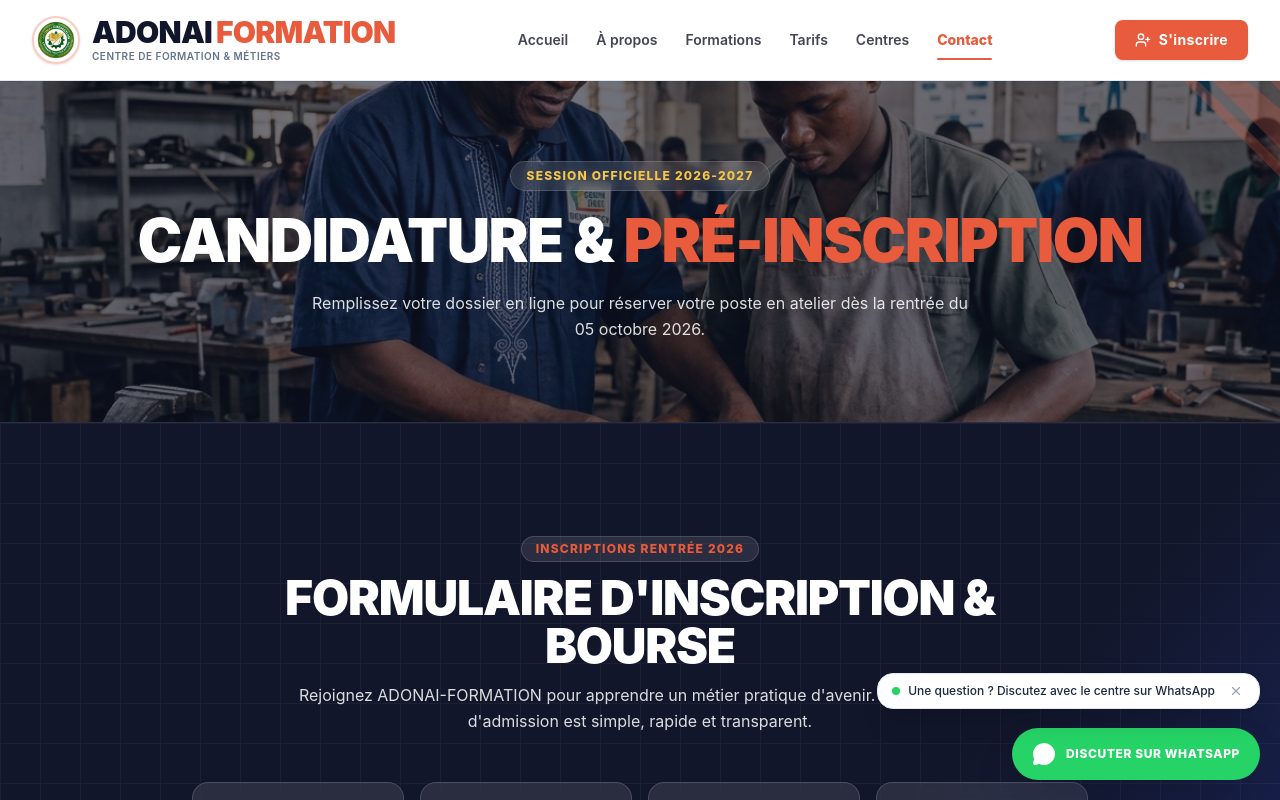
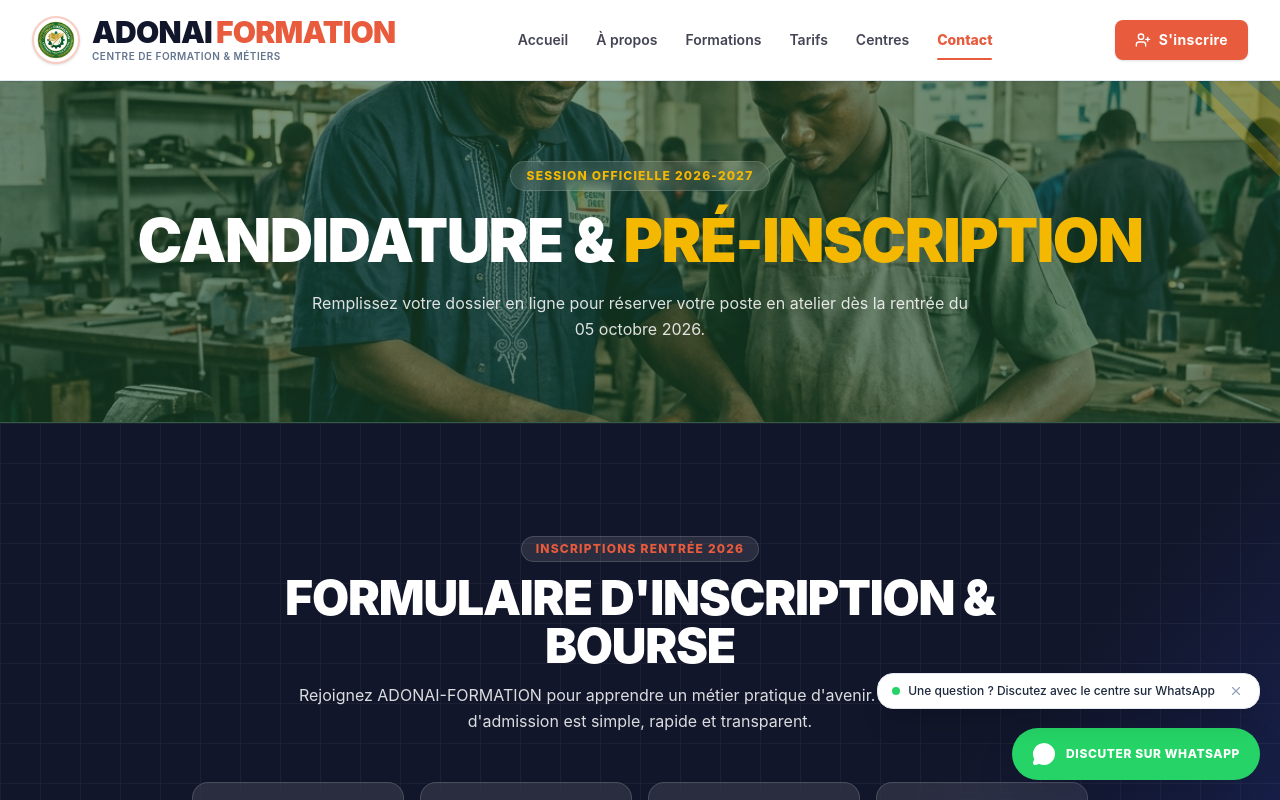
Before and after one commit to olabrayane5-stack/adonai-formation, a React (Vite) app: page / in a window 1280 px wide. Both pictures are taken after a click on the button "S'inscrire". Shown: the top 800 px of the page. Built offline with nearby package versions, Linux system fonts and the light colour scheme.

Commit message:
Update background colors and text styles in App.tsx

```diff
--- a/src/App.tsx
+++ b/src/App.tsx
@@ -76,7 +76,7 @@
   };
 
   return (
-    <div className="min-h-screen flex flex-col bg-[#EEF0FA] text-[#14162B] font-sans antialiased selection:bg-[#E85B3D] selection:text-white">
+    <div className="min-h-screen flex flex-col bg-[#F1F7F2] text-[#1B4D2E] font-sans antialiased selection:bg-[#F5B800] selection:text-[#1B4D2E]">
       {/* Header Sticky avec navigation entre les pages */}
       <Header
         currentPage={currentPage}
@@ -107,8 +107,8 @@
         {/* 4.3 PAGE FORMATIONS : Grille des 12 filières avec bandeau photo, filtre interactif & modale */}
         {currentPage === 'filieres' && (
           <div>
-            {/* Bandeau d'en-tête de page bleu marine quasi noir #12162A avec photo à faible opacité et triangles corail */}
-            <div className="relative bg-[#12162A] text-white py-20 px-4 sm:px-6 lg:px-8 overflow-hidden border-b border-white/10">
+            {/* Bandeau d'en-tête de page bleu marine quasi noir #1B4D2E avec photo à faible opacité et triangles corail */}
+            <div className="relative bg-[#1B4D2E] text-white py-20 px-4 sm:px-6 lg:px-8 overflow-hidden border-b border-white/10">
               <div className="absolute inset-0 opacity-40 pointer-events-none">
                 <img
                   src={IMAGES.workshopCouture}
@@ -117,17 +117,17 @@
                 />
               </div>
               {/* Motif géométrique corail discret dans un coin (triangles) */}
-              <svg className="absolute -top-6 -right-6 w-36 h-36 opacity-25 pointer-events-none text-[#E85B3D]" viewBox="0 0 100 100" fill="currentColor" aria-hidden="true">
+              <svg className="absolute -top-6 -right-6 w-36 h-36 opacity-25 pointer-events-none text-[#F5B800]" viewBox="0 0 100 100" fill="currentColor" aria-hidden="true">
                 <polygon points="100,0 60,0 100,40" />
                 <polygon points="100,50 40,0 20,0 100,80" />
                 <polygon points="100,90 10,0 0,0 100,100" />
               </svg>
               <div className="max-w-5xl mx-auto relative z-10 text-center space-y-3">
-                <span className="text-xs uppercase tracking-widest font-extrabold text-[#F5C64B] bg-white/10 px-4 py-1.5 rounded-full inline-block border border-white/15 backdrop-blur-sm">
+                <span className="text-xs uppercase tracking-widest font-extrabold text-[#F5B800] bg-white/10 px-4 py-1.5 rounded-full inline-block border border-white/15 backdrop-blur-sm">
                   Catalogue Officiel Rentrée 2026
                 </span>
                 <h1 className="text-4xl sm:text-6xl font-black font-display text-white uppercase tracking-tight leading-tight">
-                  Nos 12 Filières <span className="text-[#E85B3D]">d'Atelier</span>
+                  Nos 12 Filières <span className="text-[#F5B800]">d'Atelier</span>
                 </h1>
                 <p className="mt-3 text-white/85 max-w-2xl mx-auto text-sm sm:text-base font-normal leading-relaxed">
                   Découvrez nos formations pratiques en conditions réelles d'atelier. Choisissez votre métier d'avenir et devenez un expert reconnu.
@@ -146,8 +146,8 @@
         {/* 4.4 PAGE TARIFS : Grille tarifaire, Bourses, Simulateur & FAQ en accordéon animé */}
         {currentPage === 'tarifs' && (
           <div>
-            {/* Bandeau d'en-tête bleu marine quasi noir #12162A avec photo et motif corail */}
-            <div className="relative bg-[#12162A] text-white py-20 px-4 sm:px-6 lg:px-8 overflow-hidden border-b border-white/10">
+            {/* Bandeau d'en-tête bleu marine quasi noir #1B4D2E avec photo et motif corail */}
+            <div className="relative bg-[#1B4D2E] text-white py-20 px-4 sm:px-6 lg:px-8 overflow-hidden border-b border-white/10">
               <div className="absolute inset-0 opacity-40 pointer-events-none">
                 <img
                   src={IMAGES.heroBrightStudents}
@@ -156,17 +156,17 @@
                 />
               </div>
               {/* Motif géométrique corail discret dans un coin (triangles) */}
-              <svg className="absolute -top-6 -right-6 w-36 h-36 opacity-25 pointer-events-none text-[#E85B3D]" viewBox="0 0 100 100" fill="currentColor" aria-hidden="true">
+              <svg className="absolute -top-6 -right-6 w-36 h-36 opacity-25 pointer-events-none text-[#F5B800]" viewBox="0 0 100 100" fill="currentColor" aria-hidden="true">
                 <polygon points="100,0 60,0 100,40" />
                 <polygon points="100,50 40,0 20,0 100,80" />
                 <polygon points="100,90 10,0 0,0 100,100" />
               </svg>
               <div className="max-w-5xl mx-auto relative z-10 text-center space-y-3">
-                <span className="text-xs uppercase tracking-widest font-extrabold text-[#F5C64B] bg-white/10 px-4 py-1.5 rounded-full inline-block border border-white/15 backdrop-blur-sm">
+                <span className="text-xs uppercase tracking-widest font-extrabold text-[#F5B800] bg-white/10 px-4 py-1.5 rounded-full inline-block border border-white/15 backdrop-blur-sm">
                   Transparence & Égalité des Chances
                 </span>
                 <h1 className="text-4xl sm:text-6xl font-black font-display text-white uppercase tracking-tight leading-tight">
-                  Tarifs & Programme de <span className="text-[#E85B3D]">1500 Bourses</span>
+                  Tarifs & Programme de <span className="text-[#F5B800]">1500 Bourses</span>
                 </h1>
                 <p className="mt-3 text-white/85 max-w-2xl mx-auto text-sm sm:text-base font-normal leading-relaxed">
                   Investissez sereinement dans votre avenir grâce à des tarifs justes et un échelonnement souple des paiements.
@@ -184,8 +184,8 @@
         {/* 4.5 PAGE CENTRES : 3 sous-sections complètes, photos de fond & carte Maps */}
         {currentPage === 'centres' && (
           <div>
-            {/* Bandeau d'en-tête de page bleu marine quasi noir #12162A avec triangles corail */}
-            <div className="relative bg-[#12162A] text-white py-20 px-4 sm:px-6 lg:px-8 overflow-hidden border-b border-white/10">
+            {/* Bandeau d'en-tête de page bleu marine quasi noir #1B4D2E avec triangles corail */}
+            <div className="relative bg-[#1B4D2E] text-white py-20 px-4 sm:px-6 lg:px-8 overflow-hidden border-b border-white/10">
               <div className="absolute inset-0 opacity-40 pointer-events-none">
                 <img
                   src={IMAGES.centerPortoNovo}
@@ -194,17 +194,17 @@
                 />
               </div>
               {/* Motif géométrique corail discret dans un coin (triangles) */}
-              <svg className="absolute -top-6 -right-6 w-36 h-36 opacity-25 pointer-events-none text-[#E85B3D]" viewBox="0 0 100 100" fill="currentColor" aria-hidden="true">
+              <svg className="absolute -top-6 -right-6 w-36 h-36 opacity-25 pointer-events-none text-[#F5B800]" viewBox="0 0 100 100" fill="currentColor" aria-hidden="true">
                 <polygon points="100,0 60,0 100,40" />
                 <polygon points="100,50 40,0 20,0 100,80" />
                 <polygon points="100,90 10,0 0,0 100,100" />
               </svg>
               <div className="max-w-5xl mx-auto relative z-10 text-center space-y-3">
-                <span className="text-xs uppercase tracking-widest font-extrabold text-[#F5C64B] bg-white/10 px-4 py-1.5 rounded-full inline-block border border-white/15 backdrop-blur-sm">
+                <span className="text-xs uppercase tracking-widest font-extrabold text-[#F5B800] bg-white/10 px-4 py-1.5 rounded-full inline-block border border-white/15 backdrop-blur-sm">
                   Infrastructures Pédagogiques
                 </span>
                 <h1 className="text-4xl sm:text-6xl font-black font-display text-white uppercase tracking-tight leading-tight">
-                  Nos 3 Campus au <span className="text-[#E85B3D]">Bénin</span>
+                  Nos 3 Campus au <span className="text-[#F5B800]">Bénin</span>
                 </h1>
                 <p className="mt-3 text-white/85 max-w-2xl mx-auto text-sm sm:text-base font-normal leading-relaxed">
                   Des ateliers spacieux et modernes à <strong>Porto-Novo</strong> (siège historique), <strong>Cotonou</strong> et <strong>Parakou</strong>.
@@ -219,7 +219,7 @@
         {/* 4.6 PAGE CONTACT / INSCRIPTION : Explication 4 étapes & formulaire complet */}
         {currentPage === 'inscription' && (
           <div>
-            <div className="relative bg-[#12162A] text-white py-20 px-4 sm:px-6 lg:px-8 overflow-hidden border-b border-white/10">
+            <div className="relative bg-[#1B4D2E] text-white py-20 px-4 sm:px-6 lg:px-8 overflow-hidden border-b border-white/10">
               <div className="absolute inset-0 opacity-40 pointer-events-none">
                 <img
                   src={IMAGES.trainerMentor}
@@ -228,17 +228,17 @@
                 />
               </div>
               {/* Motif géométrique corail discret dans un coin (triangles) */}
-              <svg className="absolute -top-6 -right-6 w-36 h-36 opacity-25 pointer-events-none text-[#E85B3D]" viewBox="0 0 100 100" fill="currentColor" aria-hidden="true">
+              <svg className="absolute -top-6 -right-6 w-36 h-36 opacity-25 pointer-events-none text-[#F5B800]" viewBox="0 0 100 100" fill="currentColor" aria-hidden="true">
                 <polygon points="100,0 60,0 100,40" />
                 <polygon points="100,50 40,0 20,0 100,80" />
                 <polygon points="100,90 10,0 0,0 100,100" />
               </svg>
               <div className="max-w-5xl mx-auto relative z-10 text-center space-y-3">
-                <span className="text-xs uppercase tracking-widest font-extrabold text-[#F5C64B] bg-white/10 px-4 py-1.5 rounded-full inline-block border border-white/15 backdrop-blur-sm">
+                <span className="text-xs uppercase tracking-widest font-extrabold text-[#F5B800] bg-white/10 px-4 py-1.5 rounded-full inline-block border border-white/15 backdrop-blur-sm">
                   Session Officielle 2026-2027
                 </span>
                 <h1 className="text-4xl sm:text-6xl font-black font-display text-white uppercase tracking-tight leading-tight">
-                  Candidature & <span className="text-[#E85B3D]">Pré-Inscription</span>
+                  Candidature & <span className="text-[#F5B800]">Pré-Inscription</span>
                 </h1>
                 <p className="mt-3 text-white/85 max-w-2xl mx-auto text-sm sm:text-base font-normal leading-relaxed">
                   Remplissez votre dossier en ligne pour réserver votre poste en atelier dès la rentrée du 05 octobre 2026.
```
